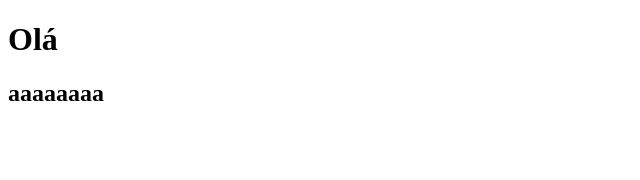
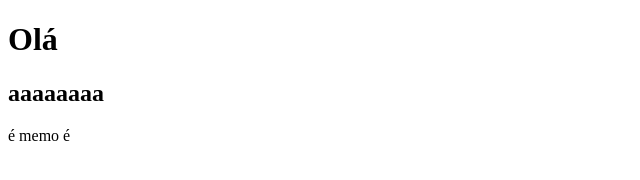
Before and after one commit to matheustt06/aula3, a plain HTML site: page index.html in a window 1280 px wide. Shown: the full height of the page, 0-640 px from the left. Drawn offline with Linux system fonts and the light colour scheme.

Commit message:
terceiro commit

```diff
--- a/index.html
+++ b/index.html
@@ -12,6 +12,7 @@
 
     <h1>Olá</h1>
     <h2>aaaaaaaa</h2>
+    <p>é memo é</p>
 
 
 
```
